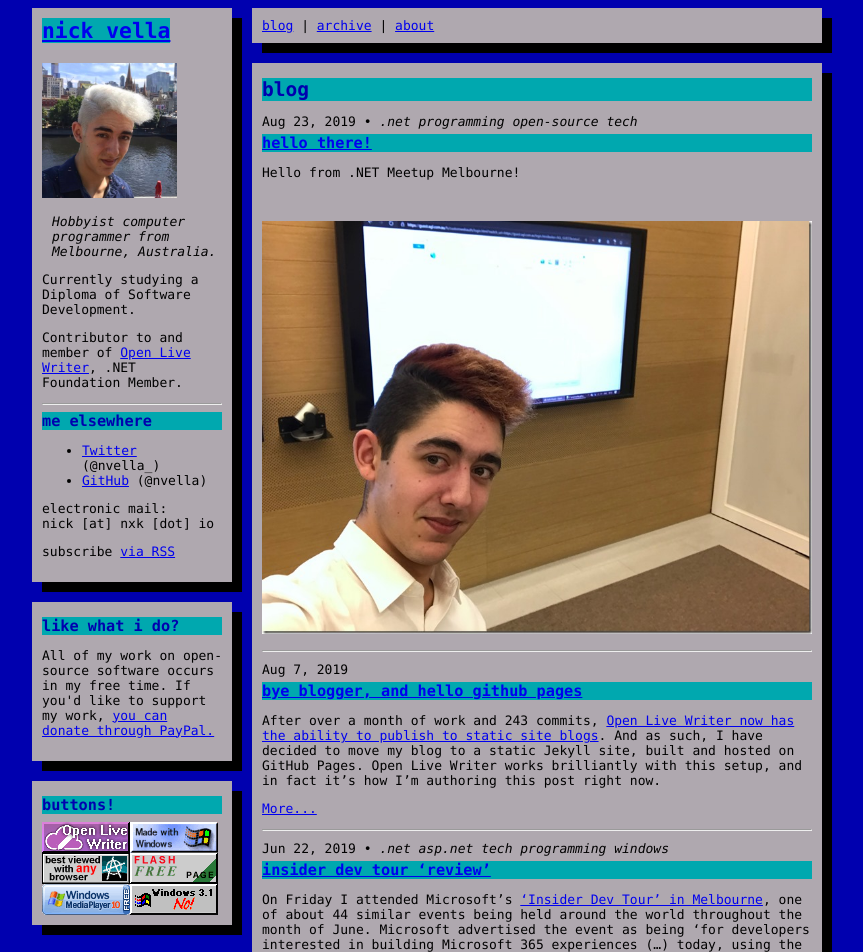
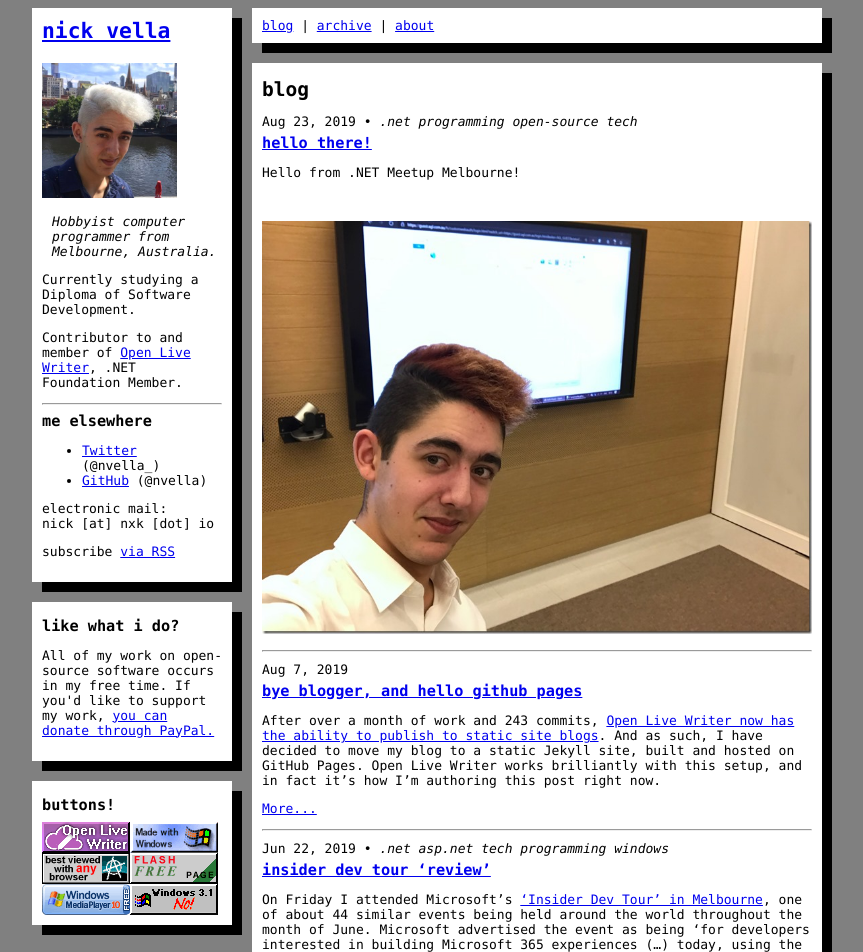
Before and after one commit to nvella/nvella.github.io, a Jekyll site: the page built from index.html, in a window 1280 px wide. Shown: the top 952 px of the page, without its empty margins (208-1071 px from the left). Built offline with Jekyll 4.4.1, drawn with Linux system fonts in a browser that asks for light colours; the list of posts is cut into pages by our own code.

Commit message:
change colours back

```diff
--- a/_sass/theme.scss
+++ b/_sass/theme.scss
@@ -1,6 +1,6 @@
-$primary-bg: rgb(0,0,175);
-$secondary-bg: rgb(0,168,175);
-$content-bg: rgb(175, 168, 175);
+$primary-bg: grey; //rgb(0,0,175);
+$secondary-bg: white; //rgb(0,168,175);
+$content-bg: white; //rgb(175, 168, 175);
 
 body {
     background: $primary-bg;
@@ -93,7 +93,7 @@ h1, h2, h3, h4, h5, h6 {
     margin: 5px 0px 5px 0px;
     text-transform: lowercase;
     background-color: $secondary-bg;
-    color: $primary-bg;
+    color: black; //$primary-bg;
 }
 
 .post-list {
```
